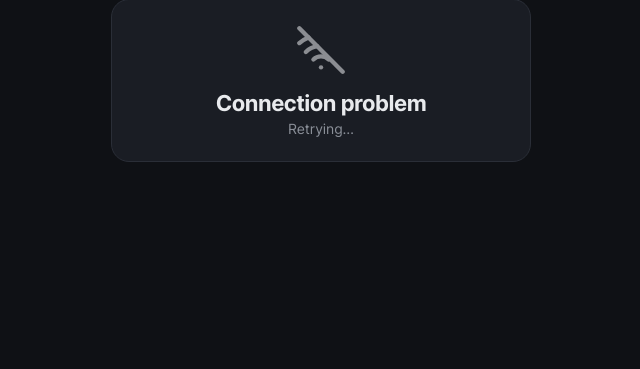
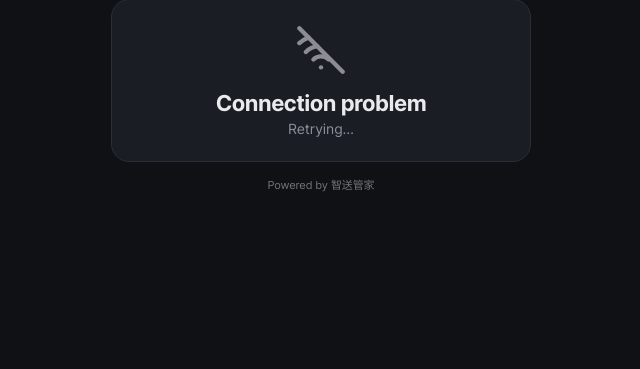
Before and after one commit to Venompro22/delivery-agent, a Flask app: page /track/1 in a window 1280 px wide. Shown: the part 79-448 px from the top of the page, without its empty margins (319-959 px from the left). Run offline with Flask 3, Linux system fonts and the light colour scheme.

Commit message:
track page: shop name on top (SHOP_NAME), small 'Powered by 智送管家' credit

```diff
--- a/fileapp.py
+++ b/fileapp.py
@@ -1380,7 +1380,7 @@ def panic_switch(mode):
 
 @app.route("/track/<order_id>")
 def track_page(order_id):
-    return render_template("track.html", order_id=order_id)
+    return render_template("track.html", order_id=order_id, shop_name=os.environ.get("SHOP_NAME", "智送管家"))
 
 
 @app.route("/driver")
--- a/static/css/track.css
+++ b/static/css/track.css
@@ -110,3 +110,6 @@ h1.done { color: var(--ok); }
   border-radius: 999px; border: 1px solid rgba(127, 127, 127, .35); color: inherit; text-decoration: none;
   font-size: 14px; font-weight: 500; }
 .contact svg { width: 16px; height: 16px; }
+
+/* Small credit under the card */
+.powered { text-align: center; font-size: 11px; opacity: .45; margin: 14px 0 24px; }
--- a/templates/track.html
+++ b/templates/track.html
@@ -17,11 +17,12 @@
 <body>
   <header class="brand">
     <img src="/static/logo.svg?v={{ asset_v }}" alt=""/>
-    <span>智送管家</span>
+    <span>{{ shop_name }}</span>
   </header>
   <main class="card" id="card" data-order="{{ order_id }}">
     <div class="icon"></div>
   </main>
+  <div class="powered">Powered by 智送管家</div>
   <script src="/static/font-load.js?v={{ asset_v }}"></script>
   <script>
     const orderId = document.getElementById('card').dataset.order;
```
